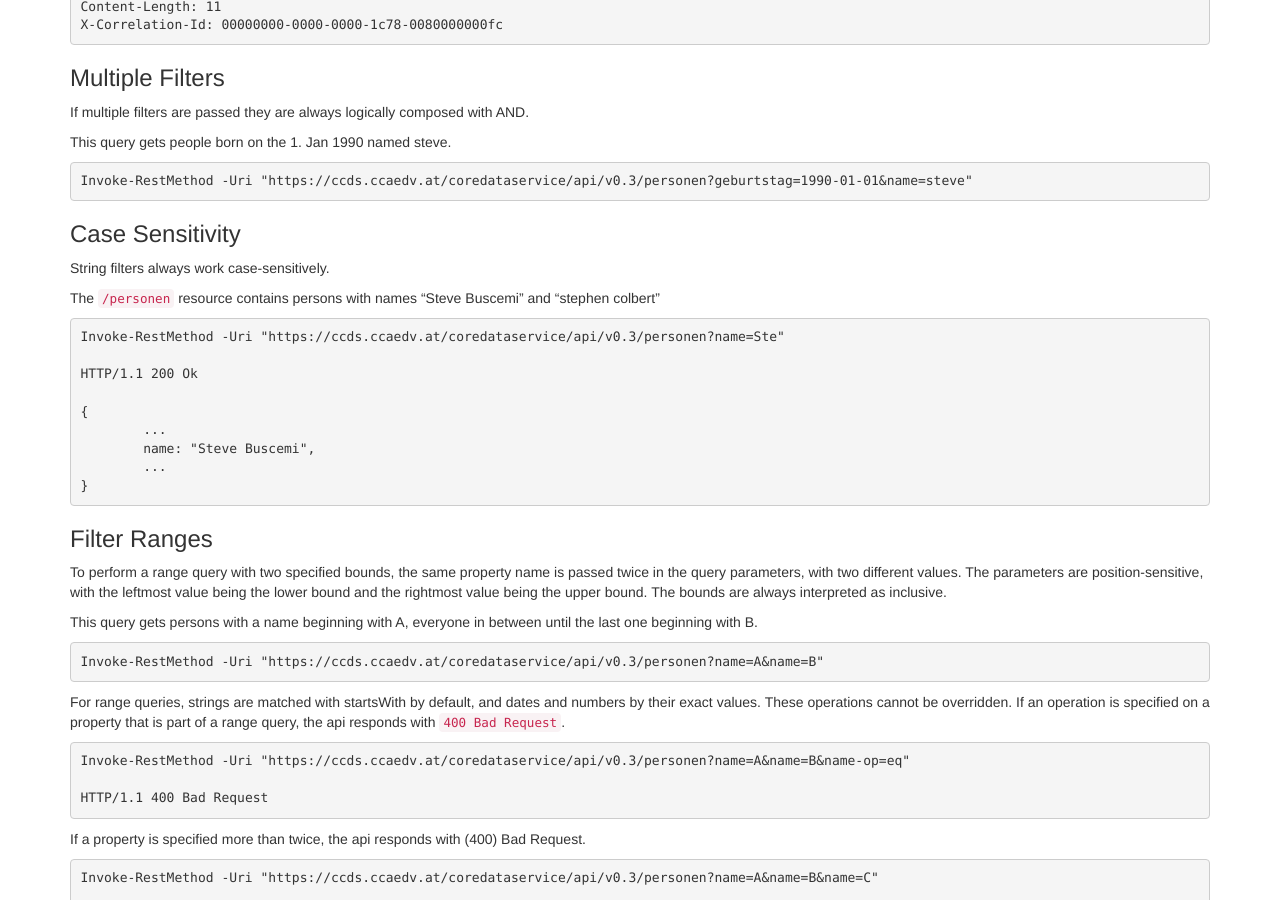
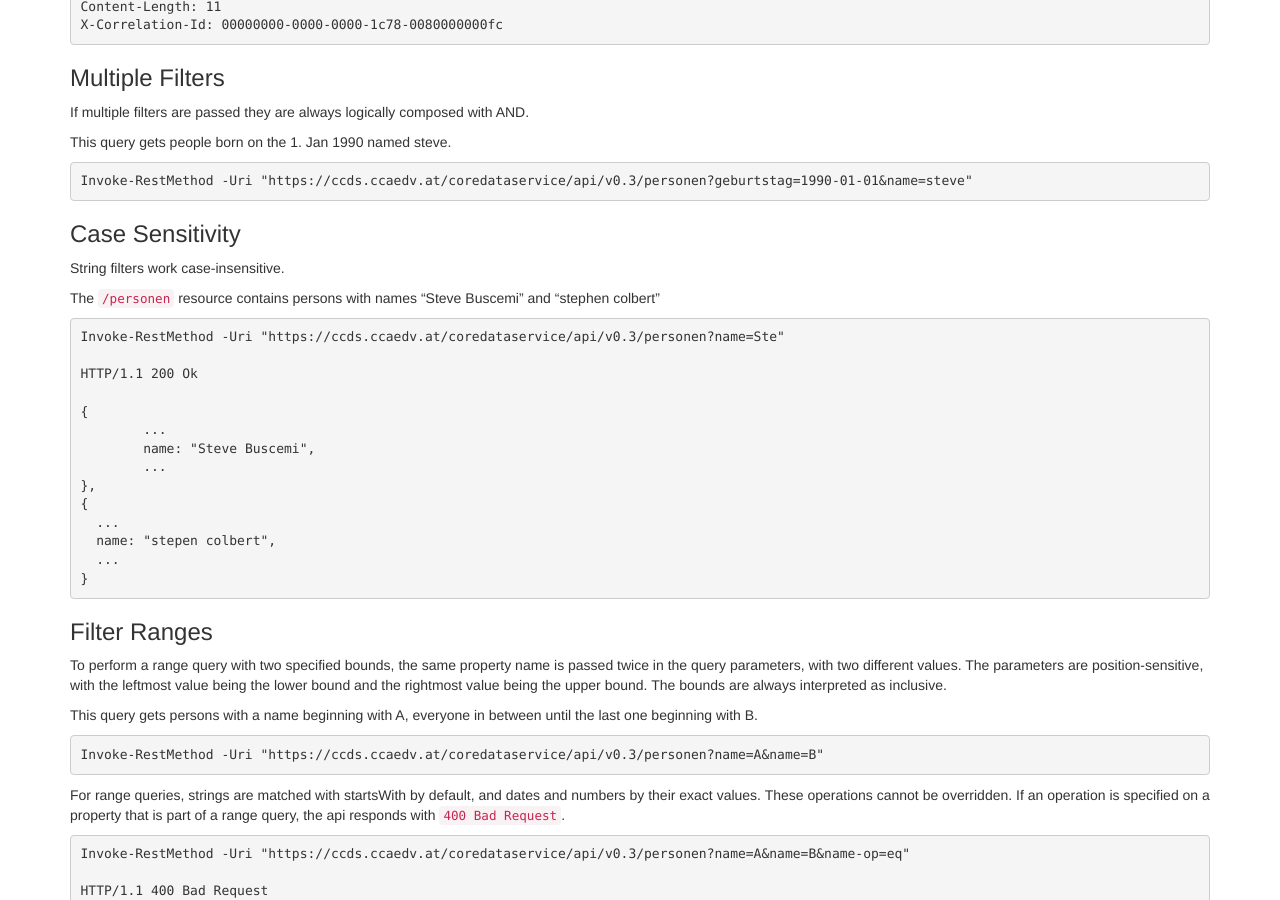
Before and after one commit to togethercca/togethercca.github.io, a Jekyll site: the page built from _pages/ccaCoreDataserviceApi.md, in a window 1280 px wide and 900 px high, scrolled down 6507 px. Built offline with Jekyll 4.4.1, drawn with Linux system fonts in a browser that asks for light colours.

Commit message:
changed case sensitiviy description for filtering

````diff
--- a/_pages/ccaCoreDataserviceApi.md
+++ b/_pages/ccaCoreDataserviceApi.md
@@ -334,7 +334,7 @@ Invoke-RestMethod -Uri "https://ccds.ccaedv.at/coredataservice/api/v0.3/personen
 
 ### Case Sensitivity
 
-String filters always work case-sensitively.
+String filters work case-insensitive.
 
 The `/personen` resource contains persons with names "Steve Buscemi" and "stephen colbert"
 
@@ -347,6 +347,11 @@ HTTP/1.1 200 Ok
 	...
 	name: "Steve Buscemi",
 	...
+},
+{
+  ...
+  name: "stepen colbert",
+  ...
 }
 ```
 
````
